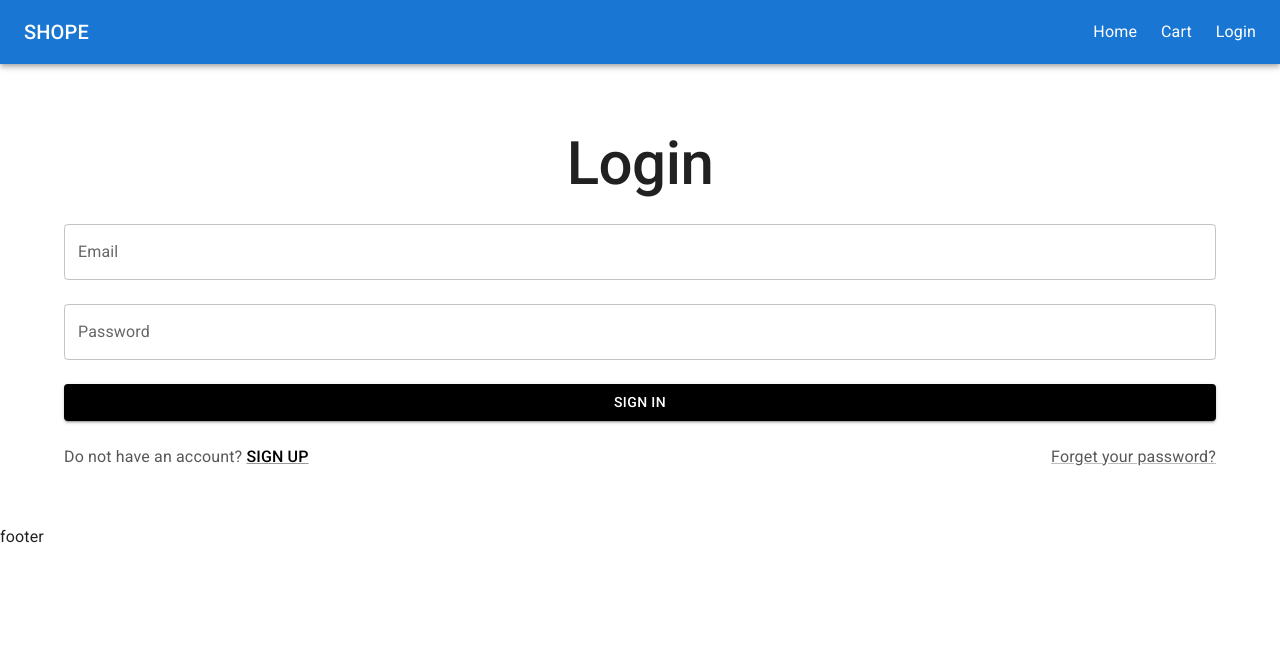
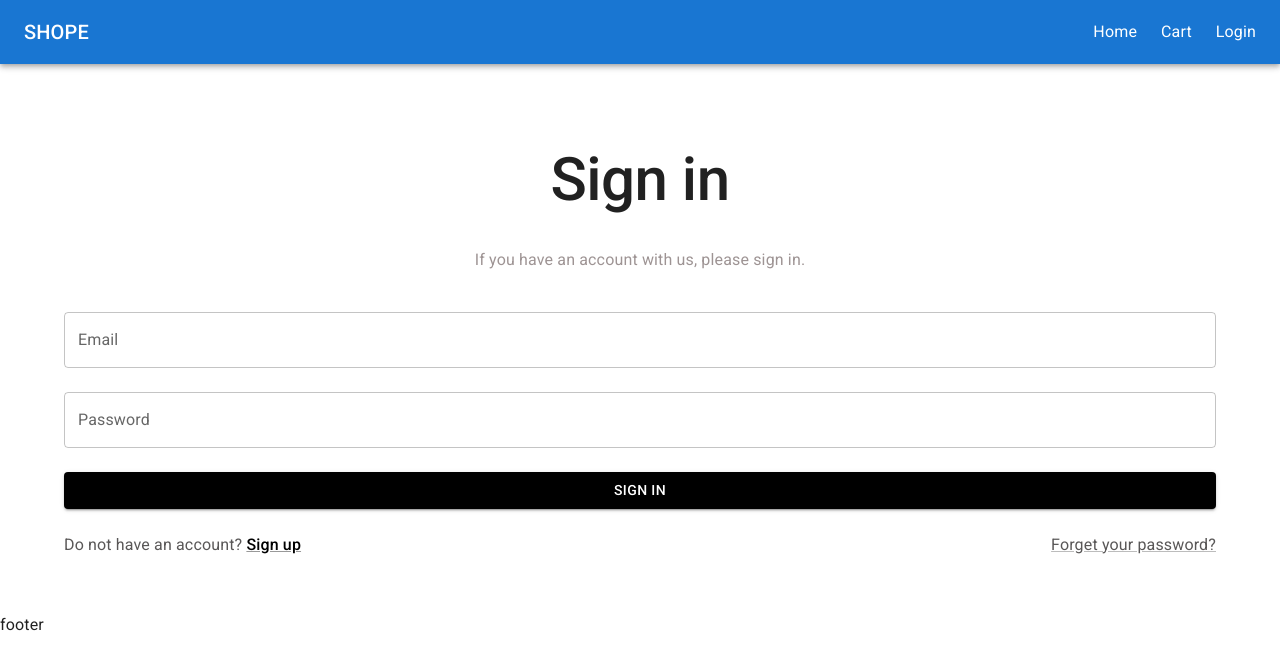
Before and after one commit to Mohammed-Alqerem/react-shop, a React (Vite) app: page /login in a window 1280 px wide. Shown: the top 670 px of the page. Built offline with nearby package versions, Linux system fonts and the light colour scheme.

Commit message:
edit the design of the register, login pages

```diff
--- a/src/components/categories/Categories.jsx
+++ b/src/components/categories/Categories.jsx
@@ -1,11 +1,15 @@
-import { Box, CircularProgress } from '@mui/material';
+import { Box, CircularProgress, Typography } from '@mui/material';
 import useCategories from './../../hooks/useCategories'
 export default function Categories() {
 
    const { data, isLoading, isError, error} = useCategories();
 
     if (isLoading) {
-      return  <CircularProgress />
+      return  <CircularProgress sx={{position:'fixed', top:'50%',left:'50%',transform:'translate(-50%, -50%)'}}/>
+    }
+
+    if(!data.name){
+        return <Typography variant='h2' sx={{color:'gray',userSelect:'none',fontWeight:'medium',position:'fixed', top:'50%',left:'50%',transform:'translate(-50%, -50%)'}} >No data found</Typography>
     }
 
     if (isError) {
--- a/src/pages/auth/login/Login.jsx
+++ b/src/pages/auth/login/Login.jsx
@@ -5,6 +5,7 @@ import React, { useState } from 'react'
 import { useForm } from 'react-hook-form'
 import LoginSchema from '../../../validation/LoginSchema';
 import { Link as RouterLink } from 'react-router-dom';
+import { Bounce, toast } from 'react-toastify';
 export default function Login() {
 
   const [serverError, setServerError] = useState([]);
@@ -20,8 +21,20 @@ export default function Login() {
 
     try {
       const response = await axios.post(`https://knowledgeshop.runasp.net/api/auth/Account/Login`, value);
+      toast.success("Login successful!", {
+        position: "top-right",
+        autoClose: 3000,
+        hideProgressBar: false,
+        closeOnClick: false,
+        pauseOnHover: false,
+        draggable: true,
+        progress: undefined,
+        theme: "colored",
+        transition: Bounce,
+      });
       console.log(response);
     } catch (error) {
+      console.log("mohammed" + error.response.data.message);
       setServerError(error.response.data.message);
     }
 
@@ -29,46 +42,48 @@ export default function Login() {
   }
 
 
+  return (
+    <Box component={ 'section' } py={ 4 } mt={ 4 } textAlign={ 'center' }>
 
-  return (
-    <Box component={'section'} py={4} mt={4} textAlign={'center'}>
+      <Typography variant='h2' py={ 2 } component={ 'h1' } fontWeight={ 'medium' }>
+        Sign in
+      </Typography>
 
-      <Typography variant='h2' component={'h1'} fontWeight={'medium'}>
-        Login
+      <Typography color='#9e9494' sx={ { userSelect: 'none' } } my={ 2 } component={ 'p' } >
+        If you have an account with us, please sign in.
       </Typography>
 
 
-      {serverError?.length >= 0 && (
+      { serverError?.length > 0 && (
 
-        <Box display={'flex'} flexDirection={'column'} gap={3} >
-          {serverError.map((error) => <Alert variant='standard' severity='error'>{error}</Alert>)}
-        </Box>
-      )}
+        <Alert variant='standard' severity='error'>{ serverError }</Alert>
+      )
+      }
 
-      <Box component={'form'} onSubmit={handleSubmit(handleLogin)} py={3} display={'flex'} gap={3} flexDirection={'column'} alignItems={'flex-start'}>
+      <Box component={ 'form' } onSubmit={ handleSubmit(handleLogin) } py={ 3 } display={ 'flex' } gap={ 3 } flexDirection={ 'column' } alignItems={ 'flex-start' }>
 
-        <TextField {...register('email')} label='Email' fullWidth variant='outlined'
-          error={errors.email}
-          helperText={errors.email?.message}
+        <TextField { ...register('email') } label='Email' fullWidth variant='outlined'
+          error={ errors.email }
+          helperText={ errors.email?.message }
         />
-        <TextField {...register('password')} label='Password' fullWidth variant='outlined'
-          error={errors.password}
-          helperText={errors.password?.message}
+        <TextField { ...register('password') } label='Password' fullWidth variant='outlined'
+          error={ errors.password }
+          helperText={ errors.password?.message }
         />
 
-        <Button variant='contained' type='submit' disabled={isSubmitting} sx={{ background: '#000', width: '100%' }}>
-          {isSubmitting ? <CircularProgress
-          size={'22px'}
-          enableTrackSlot={'30px'}
-          color='secondary' />
-          :'SIGN IN'
+        <Button variant='contained' type='submit' disabled={ isSubmitting } sx={ { background: '#000', width: '100%' } }>
+          { isSubmitting ? <CircularProgress
+            size={ '22px' }
+            enableTrackSlot={ '30px' }
+            color='secondary' />
+            : 'SIGN IN'
           }
         </Button>
 
-        <Box width={'100%'} display={'flex'} flexWrap={'wrap'} justifyContent={'space-between'}>
-          <Typography color='#595757'>Do not have an account? <Link component={RouterLink} color='#000' fontWeight={'medium'} to={'register'}>SIGN UP</Link></Typography>
+        <Box width={ '100%' } display={ 'flex' } flexWrap={ 'wrap' } justifyContent={ 'space-between' }>
+          <Typography color='#595757' sx={ { userSelect: 'none' } }>Do not have an account? <Link component={ RouterLink } color='#000' fontWeight={ 'medium' } to={ 'register' }>Sign up</Link></Typography>
 
-          <Link color='#595757' component={RouterLink}>Forget your password?</Link>
+          <Link color='#595757' sx={ { userSelect: 'none' } } component={ RouterLink }>Forget your password?</Link>
         </Box>
 
 
--- a/src/pages/auth/register/Register.jsx
+++ b/src/pages/auth/register/Register.jsx
@@ -5,20 +5,32 @@ import React, { useState } from 'react'
 import { useForm } from 'react-hook-form'
 import { registerSchema } from '../../../validation/RegisterSchema';
 import { Link as RouterLink } from 'react-router-dom';
+import { Bounce, toast } from 'react-toastify';
 
 export default function Register() {
 
-    const [serverError,setServerError]  = useState([]);
+  const [serverError, setServerError] = useState([]);
 
   const { register, handleSubmit, formState: { errors, isSubmitting } } = useForm({
     resolver: yupResolver(registerSchema),
-    mode:'onChange',
+    mode: 'onChange',
 
   });
 
   const handleRegister = async (value) => {
     try {
       const response = await axios.post(`https://knowledgeshop.runasp.net/api/auth/Account/Register`, value);
+      toast.success("Registration successful!", {
+        position: "top-right",
+        autoClose: 3000,
+        hideProgressBar: false,
+        closeOnClick: false,
+        pauseOnHover: false,
+        draggable: true,
+        progress: undefined,
+        theme: "colored",
+        transition: Bounce,
+      });
       console.log(response);
 
     } catch (error) {
@@ -30,51 +42,52 @@ export default function Register() {
 
   return (
 
-    <Box component={'section'} py={5} textAlign={'center'}>
-      <Typography variant='h2' component={'h1'} fontWeight={'medium'} >
+    <Box component={ 'section' } py={ 5 } textAlign={ 'center' }>
+      <Typography variant='h2' component={ 'h1' } fontWeight={ 'medium' } >
         Create Account
       </Typography>
-      <Typography color='#9e9494' my={2} component={'p'}  >
+      <Typography color='#9e9494' sx={{userSelect:'none'}} my={ 2 } component={ 'p' }  >
         Please fill in the fields below
       </Typography>
 
-      {serverError?.length >= 0 && (
-        <Box display={'flex'} flexDirection={'column'} gap={3} >
-          {serverError.map((error)=><Alert  variant='standard' severity='error'>{error}</Alert>)}
+      { serverError?.length >= 0 && (
+        <Box display={ 'flex' } flexDirection={ 'column' } gap={ 3 } >
+          { serverError.map((error) => <Alert variant='standard' severity='error'>{ error }</Alert>) }
         </Box>
-      )}
+      )
+      }
 
-      <Box onSubmit={handleSubmit(handleRegister)} component={'form'} display={'flex'} flexDirection={'column'} gap={3}>
+      <Box onSubmit={ handleSubmit(handleRegister) } component={ 'form' } display={ 'flex' } flexDirection={ 'column' } gap={ 3 }>
 
-        <Box sx={{ display: { sm: 'block', md: 'flex' }, gap: 3 }} width={'100%'} mt={3}>
-          <TextField {...register('userName')} sx={{ mb: { xs: 3, md: 0 } }} fullWidth label="User Name" variant="outlined"
-            error={errors.userName} helperText={errors.userName?.message} />
-          <TextField {...register('fullName')} fullWidth label="FullName" variant="outlined"
-            error={errors.fullName} helperText={errors.fullName?.message} />
+        <Box sx={ { display: { sm: 'block', md: 'flex' }, gap: 3 } } width={ '100%' } mt={ 3 }>
+          <TextField { ...register('userName') } sx={ { mb: { xs: 3, md: 0 } } } fullWidth label="User Name" variant="outlined"
+            error={ errors.userName } helperText={ errors.userName?.message } />
+          <TextField { ...register('fullName') } fullWidth label="FullName" variant="outlined"
+            error={ errors.fullName } helperText={ errors.fullName?.message } />
         </Box>
 
-        <TextField {...register('email')} fullWidth label="Email" variant="outlined"
-          error={errors.email} helperText={errors.email?.message} />
-        <TextField {...register('password')} fullWidth label="Password" variant="outlined"
-          error={errors.password} helperText={errors.password?.message}
+        <TextField { ...register('email') } fullWidth label="Email" variant="outlined"
+          error={ errors.email } helperText={ errors.email?.message } />
+        <TextField { ...register('password') } fullWidth label="Password" variant="outlined"
+          error={ errors.password } helperText={ errors.password?.message }
         />
-        <TextField {...register('phoneNumber')} fullWidth label="Phone Number" variant="outlined"
-          error={errors.phoneNumber} helperText={errors.phoneNumber?.message}
+        <TextField { ...register('phoneNumber') } fullWidth label="Phone Number" variant="outlined"
+          error={ errors.phoneNumber } helperText={ errors.phoneNumber?.message }
         />
 
-        <Button type='submit' variant='contained' sx={{ background: '#212131ec' }} disabled={isSubmitting} >
-        {isSubmitting ? <CircularProgress
-         size={'22px'}
-         enableTrackSlot={'30px'}
-         color='secondary'/>
-         :'Create'
-         }
-         </Button>
+        <Button type='submit' variant='contained' sx={ { background: '#212131ec' } } disabled={ isSubmitting } >
+          { isSubmitting ? <CircularProgress
+            size={ '22px' }
+            enableTrackSlot={ '30px' }
+            color='secondary' />
+            : 'Create'
+          }
+        </Button>
 
 
 
-        <Typography component={'p'} color={'#625e5e'}>Already have an account?
-          <Link component={RouterLink} to='/login' color='#000' px={1}>Login</Link>
+        <Typography component={ 'p' } sx={{userSelect:'none'}} color={ '#625e5e' }>Already have an account?
+          <Link component={ RouterLink } to='/login' sx={{userSelect:'none'}} color='#000' px={ 1 } userSelect={ 'none' }>Sign In</Link>
         </Typography>
       </Box>
     </Box>
--- a/src/validation/LoginSchema.js
+++ b/src/validation/LoginSchema.js
@@ -2,7 +2,7 @@ import * as yup from "yup"
   const LoginSchema = yup.object({
             email:yup.string().email("email must be  a valid email").required("email is required"),
             password:yup.string().required("password is required")
-            .min(6,"password must be at least 6 charachters")
+            .min(6,"password must be at least 6 characters")
             .matches(/[A-Z]/)
             .matches(/[a-z]/)
             .matches(/[0-9]/)
```
Also changed, not shown: src/main.jsx (+4 -4 lines).
